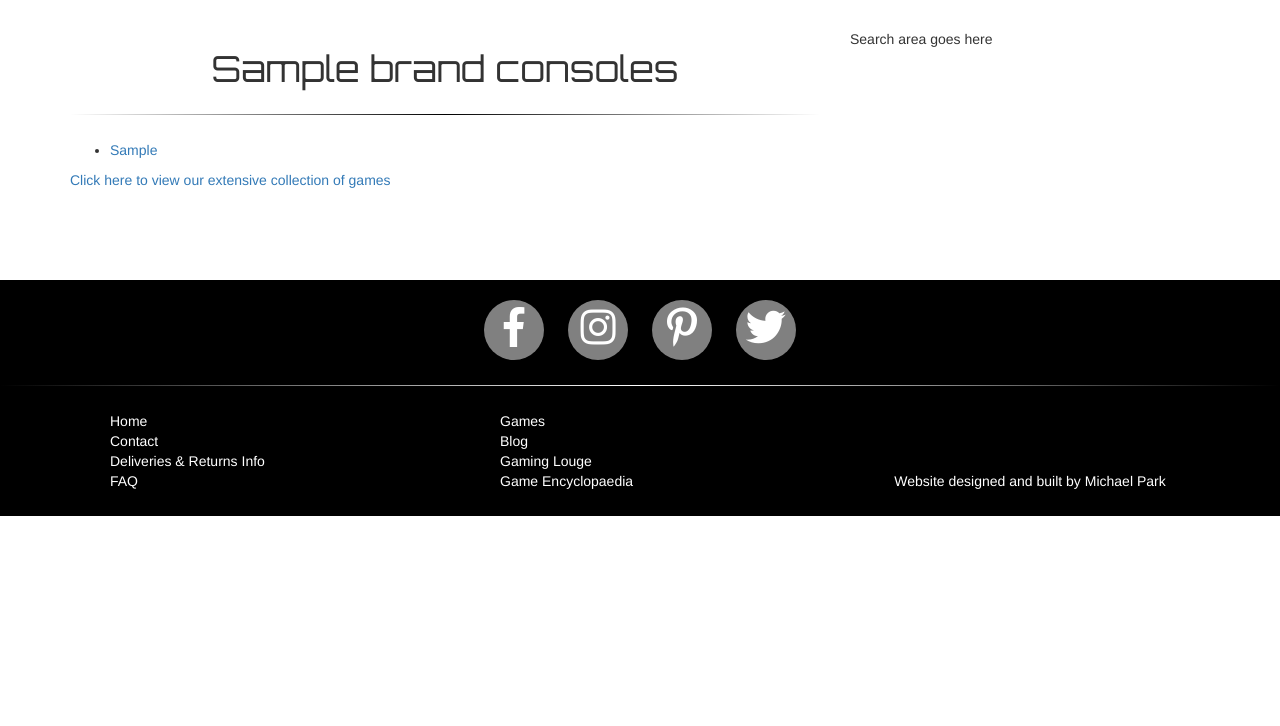
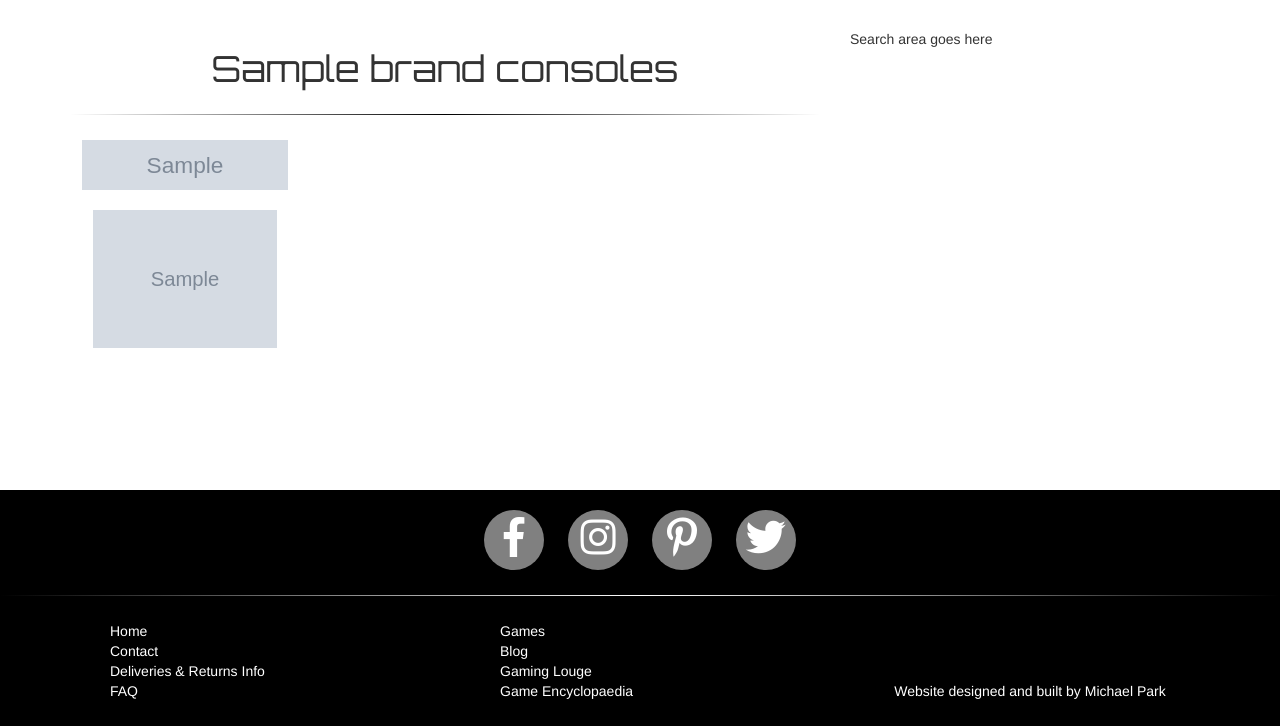
Before and after one commit to mparkcode/django-retroplay, a Django app: a page that uses products/templates/products/show_consoles.html in a window 1280 px wide. Shown: the part 101-827 px from the top of the page. Before the commit the page ends 617 px from the top, so only its background shows below. Run offline with Django 3.2, Linux system fonts and the light colour scheme; tables that the repository leaves empty hold one stand-in row (values such as "Sample post"); grey boxes marked "Sample" are stand-in pictures; some libraries are stand-ins or nearby versions; some web fonts are replaced.

Commit message:
Display of brands and consoles styled

```diff
--- a/products/templates/products/show_consoles.html
+++ b/products/templates/products/show_consoles.html
@@ -10,12 +10,22 @@
                     <h1>{{ brand.name }} consoles</h1>
                 </div>
                 <div class="fade-line-wtob"></div>
-                    <ul>
-                        {% for console in consoles %}
-                            <li><a href="{% url 'show_games' console=console.console_type %}">{{ console.console_type }}</a></li>
-                        {% endfor %}
-                    </ul>
-                <p><a href="#" class="nav-link">Click here to view our extensive collection of games</a></p>
+                <!--<ul>-->
+                <!--    {% for console in consoles %}-->
+                <!--        <li><a href="{% url 'show_games' console=console.console_type %}">{{ console.console_type }}</a></li>-->
+                <!--    {% endfor %}-->
+                <!--</ul>-->
+                <!--<p><a href="#" class="nav-link">Click here to view our extensive collection of games</a></p>-->
+                <div class="row">
+                    {% for console in consoles %}
+                    <div class="col-md-4 col-xs-6 brand-group">
+                        <a href="{% url 'show_games' console=console.console_type %}">
+                            <img class="console-logo" src="{{MEDIA_URL}}{{console.logo}}"></img>
+                            <img class="console-img" src="{{MEDIA_URL}}{{console.image}}">
+                        </a>
+                    </div>
+                    {% endfor %}
+                </div>
             </div>
             <div class="col-md-4 col-sm-12">
                 <p>Search area goes here</p>
--- a/static/css/custom.css
+++ b/static/css/custom.css
@@ -226,6 +226,7 @@ a.nav-link:after{
 .brand-group{
     text-align: center;
     height: 230px;
+    margin-bottom: 40px;
 }
 
 .brand-img{
@@ -234,6 +235,22 @@ a.nav-link:after{
     height: auto;
     max-height: 150px;
 
+}
+
+.console-img{
+    width:80%;
+    vertical-align: middle;
+    height: auto;
+    max-height: 150px;
+
+}
+
+.console-logo{
+    width:90%;
+    vertical-align: middle;
+    height: auto;
+    max-height: 50px;
+    margin-bottom: 20px;
 }
 
 .product{
```
Also changed, not shown: 1 other file.
